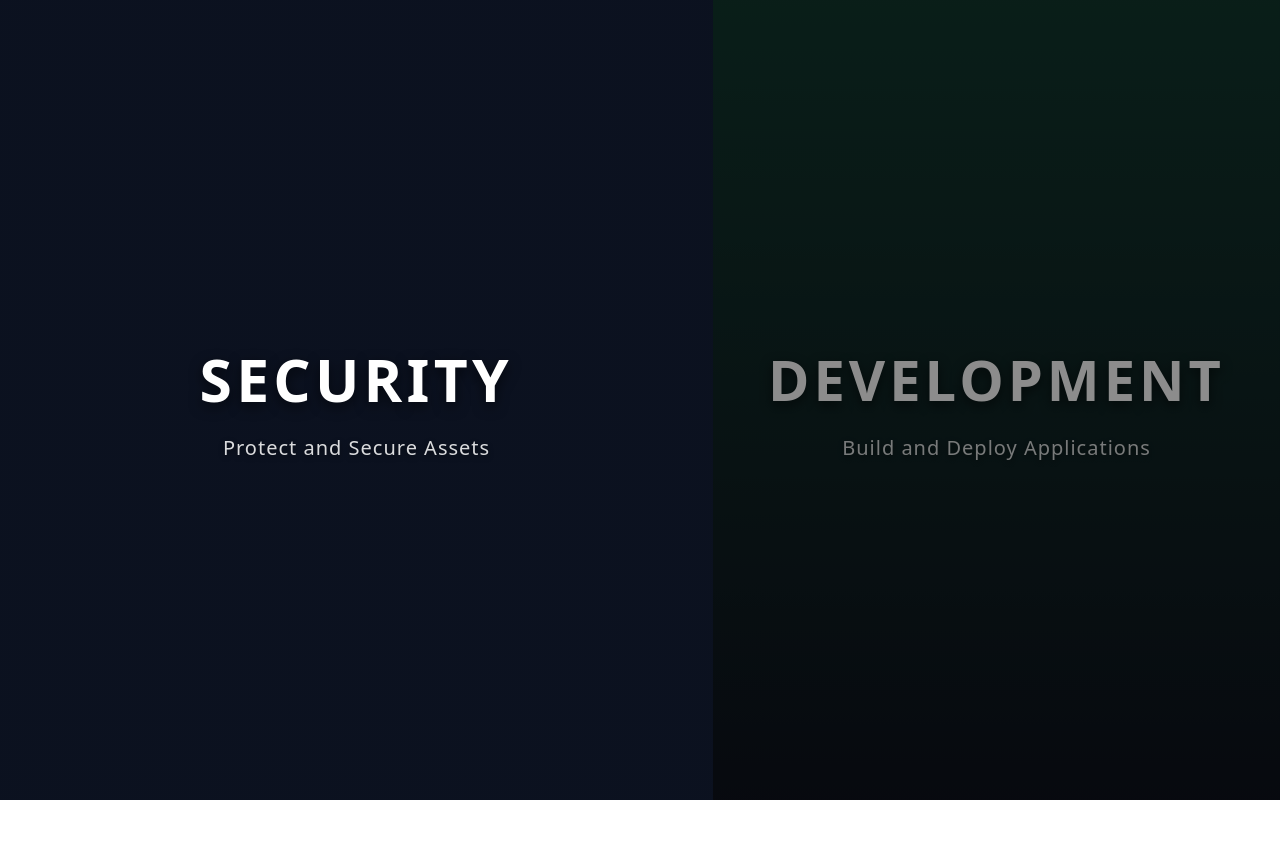
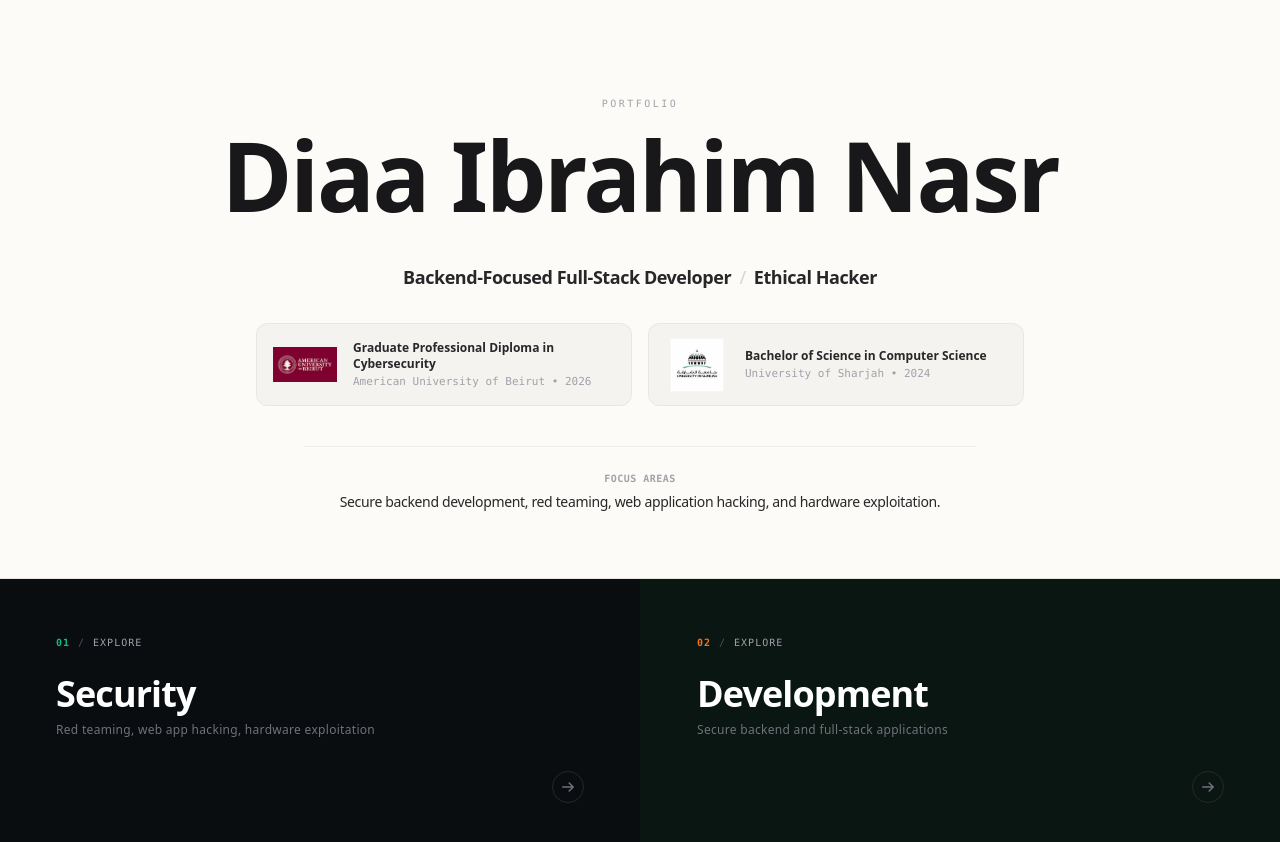
Before and after one commit to Diaa-I/portfolio, a React (Vite) app: page / in a window 1280 px wide. Shown: the top 842 px of the page. Before the commit the page ends 800 px from the top, so only its background shows below. Built offline with nearby package versions, Linux system fonts and the light colour scheme; no server answers.

Commit message:
Fixed the intro

```diff
--- a/src/App.css
+++ b/src/App.css
@@ -1,8 +1,8 @@
 #root{
   width: 100%;
   height: 100%;
-  background-color: #FAF9F6;
-  color: #333333;
+  /* background-color: #FAF9F6;
+  color: #333333; */
   overflow-x: hidden;
 }
 
@@ -11,7 +11,7 @@
   flex-direction: row;
   flex-wrap: nowrap;
   width: 100vw;
-  height: 100vh;
+  height: 35vh;
   overflow: hidden;
   margin: 0;
   padding: 0;
@@ -37,15 +37,14 @@
   transition: flex 0.5s cubic-bezier(0.25, 0.8, 0.25, 1), filter 0.4s ease;
 }
 
-
-.split-side.security {
+.security {
   background-image: linear-gradient(rgba(15, 23, 42, 0.75), rgba(15, 23, 42, 0.75));
   /* ,
                     url("https://unsplash.com"); */
 }
 
 
-.split-side.development {
+.development {
   background-image: linear-gradient(rgba(6, 78, 59, 0.75), rgba(15, 23, 42, 0.75));
   /* ,
                     url("https://unsplash.com"); */
--- a/src/App.jsx
+++ b/src/App.jsx
@@ -10,15 +10,142 @@ function App() {
     return <Development setPagedWanted={setPagedWanted} />;
   }
   return (
-    <div className="split-container">
-      <div className="split-side security" onClick={() => setPagedWanted("SEC")}>
-        <h1 className="split-title">Security</h1>
-        <p className="split-subtitle">Protect and Secure Assets</p>
+    <div class="min-h-screen bg-[#FDFBF7] flex flex-col justify-between font-sans selection:bg-zinc-200">
+      <div class="flex flex-col items-center justify-center text-center pt-24 pb-16 px-4 flex-grow">
+        <span class="text-[10px] tracking-[0.25em] uppercase text-zinc-400 font-mono mb-4">
+          Portfolio
+        </span>
+        <h1 class="text-7xl md:text-8xl font-black tracking-tight text-zinc-900 leading-[0.85] max-w-4xl mx-auto mb-10">
+          Diaa Ibrahim Nasr
+        </h1>
+        <p class="text-base md:text-lg font-bold text-zinc-800 tracking-tight mb-8">
+          Backend-Focused Full-Stack Developer{" "}
+          <span class="text-zinc-300 font-light mx-1">/</span> Ethical Hacker
+        </p>
+
+        <div class="grid grid-cols-1 md:grid-cols-2 gap-4 w-full max-w-3xl mx-auto mb-10">
+          <div class="flex items-center space-x-4 p-4 rounded-xl bg-zinc-900/[0.03] border border-zinc-900/5 text-left">
+            <div class="flex-shrink-0 w-16 h-12 flex items-center justify-center">
+              <img
+                src="/portfolio/aub-logo.png"
+                alt="American University of Beirut"
+                class="max-w-full max-h-full object-contain mix-blend-multiply"
+              />
+            </div>
+            <div class="leading-snug">
+              <p class="text-xs font-bold text-zinc-800">
+                Graduate Professional Diploma in Cybersecurity
+              </p>
+              <p class="text-[11px] font-mono text-zinc-400 mt-0.5">
+                American University of Beirut &bull; 2026
+              </p>
+            </div>
+          </div>
+
+          <div class="flex items-center space-x-4 p-4 rounded-xl bg-zinc-900/[0.03] border border-zinc-900/5 text-left">
+            <div class="flex-shrink-0 w-16 h-12 flex items-center justify-center">
+              <img
+                src="/portfolio/uni-sharjah-logo.png"
+                alt="University of Sharjah"
+                class="max-w-full max-h-full object-contain scale-110"
+              />
+            </div>
+            <div class="leading-snug">
+              <p class="text-xs font-bold text-zinc-800">
+                Bachelor of Science in Computer Science
+              </p>
+              <p class="text-[11px] font-mono text-zinc-400 mt-0.5">
+                University of Sharjah &bull; 2024
+              </p>
+            </div>
+          </div>
+        </div>
+
+        <div class="w-full max-w-2xl mx-auto px-4 border-t border-zinc-900/5 pt-6">
+          <p class="text-sm text-zinc-800 leading-relaxed font-medium tracking-tight">
+            <span class="font-extrabold uppercase text-[10px] tracking-wider text-zinc-400 block mb-1 font-mono">
+              Focus Areas
+            </span>
+            Secure backend development, red teaming, web application hacking,
+            and hardware exploitation.
+          </p>
+        </div>
       </div>
 
-      <div className="split-side development" onClick={() => setPagedWanted("DEV")}>
-        <h1 className="split-title">Development</h1>
-        <p className="split-subtitle">Build and Deploy Applications</p>
+      <div class="grid grid-cols-1 md:grid-cols-2 w-full border-t border-zinc-900/10">
+        <div
+          className="group relative bg-[#090D10] text-white p-10 md:p-14 flex flex-col justify-between items-start min-h-[280px] cursor-pointer transition-all duration-300 hover:bg-[#0E1419]"
+          onClick={() => setPagedWanted("SEC")}
+        >
+          <div>
+            <div class="text-[10px] font-mono tracking-widest text-emerald-500 uppercase mb-6 flex items-center">
+              <span class="font-bold">01</span>
+              <span class="mx-2 text-zinc-600">/</span>
+              <span class="text-zinc-400 group-hover:text-white transition-colors">
+                Explore
+              </span>
+            </div>
+            <h2 class="text-3xl md:text-4xl font-extrabold tracking-tight mb-2">
+              Security
+            </h2>
+            <p class="text-xs text-zinc-500 tracking-wide font-normal max-w-sm">
+              Red teaming, web app hacking, hardware exploitation
+            </p>
+          </div>
+          <div class="absolute bottom-10 right-10 md:bottom-14 md:right-14 w-8 h-8 rounded-full border border-zinc-800 flex items-center justify-center text-zinc-500 group-hover:border-white group-hover:text-white group-hover:translate-x-1 transition-all duration-300">
+            <svg
+              xmlns="http://w3.org"
+              class="h-3.5 w-3.5"
+              fill="none"
+              viewBox="0 0 24 24"
+              stroke="currentColor"
+            >
+              <path
+                stroke-linecap="round"
+                stroke-linejoin="round"
+                stroke-width="2.5"
+                d="M14 5l7 7m0 0l-7 7m7-7H3"
+              />
+            </svg>
+          </div>
+        </div>
+
+        <div
+          className="group relative bg-[#0A1612] text-white p-10 md:p-14 flex flex-col justify-between items-start min-h-[280px] cursor-pointer transition-all duration-300 hover:bg-[#0F221C] border-t md:border-t-0 md:border-l border-zinc-900/20"
+          onClick={() => setPagedWanted("DEV")}
+        >
+          <div>
+            <div class="text-[10px] font-mono tracking-widest text-orange-500 uppercase mb-6 flex items-center">
+              <span class="font-bold">02</span>
+              <span class="mx-2 text-zinc-600">/</span>
+              <span class="text-zinc-400 group-hover:text-white transition-colors">
+                Explore
+              </span>
+            </div>
+            <h2 class="text-3xl md:text-4xl font-extrabold tracking-tight mb-2">
+              Development
+            </h2>
+            <p class="text-xs text-zinc-500 tracking-wide font-normal max-w-sm">
+              Secure backend and full-stack applications
+            </p>
+          </div>
+          <div class="absolute bottom-10 right-10 md:bottom-14 md:right-14 w-8 h-8 rounded-full border border-zinc-800 flex items-center justify-center text-zinc-500 group-hover:border-white group-hover:text-white group-hover:translate-x-1 transition-all duration-300">
+            <svg
+              xmlns="http://w3.org"
+              class="h-3.5 w-3.5"
+              fill="none"
+              viewBox="0 0 24 24"
+              stroke="currentColor"
+            >
+              <path
+                stroke-linecap="round"
+                stroke-linejoin="round"
+                stroke-width="2.5"
+                d="M14 5l7 7m0 0l-7 7m7-7H3"
+              />
+            </svg>
+          </div>
+        </div>
       </div>
     </div>
   );
--- /dev/null
+++ b/src/Components/First/CV.jsx
@@ -0,0 +1,12 @@
+import MeData from "../../../data/me.data";
+import cv from "../../assets/CV.pdf"
+
+export default function CV() {
+  return (
+    <>
+      <a href={cv} download="CV.pdf">
+        <div className=" bg-[url(/src/assets/image.png)] bg-cover xl:w-[35rem] xl:h-[35rem] xl:hover:cursor-pointer xl:hover:scale-110 place-self-center w-[23rem] h-[30rem]" />
+      </a>
+    </>
+  );
+}
--- a/src/Components/First/Start.jsx
+++ /dev/null
@@ -1,30 +0,0 @@
-import MeData from "../../../data/me.data";
-import cv from "../../assets/CV.pdf"
-
-export default function Start() {
-  return (
-    <>
-      <div className="lg:flex lg:items-center lg:justify-center flex-col lg:w-[50vw] lg:text-left w-[100%] text-center">
-        <h1 className="mb-6 text-4xl font-extrabold leading-none tracking-tight md:text-5xl xl:text-7xl text-[#333333]">
-          Diaa Ibrahim Nasr
-        </h1>
-        {/* Onclick move to Education */}
-        <h2 className="mb-6 text-l font-bold leading-none tracking-tight text-[#333333] md:text-2xl xl:text-3xl ">
-          Backend-Focused Full-Stack Developer / Ethical Hacker
-        </h2>
-        <p className="mb-6 flex-wrap xl:w-[32rem] text-xl text-[#333333]/[0.8] font-semibold ">
-          Backend-Focused Full-Stack Developer and Ethical Hacker building secure applications in Python, Node.js, and PHP. Currently a Hardware Security Research Assistant at the University of Sharjah analyzing hardware-software vulnerabilities, while independently training in offensive hacking labs.
-        </p>
-        <p className="mb-6 flex-wrap xl:w-[32rem] text-xl text-[#333333]/[0.8] font-semibold">
-          Education: Bachelor of Science in Computer Science from the University of Sharjah (2024), followed by a Graduate Professional Diploma in Cybersecurity from the American University of Beirut (2026).
-        </p>
-        <ul className="mb-6 flex-wrap xl:w-[32rem] text-[#333333]/[0.8] font-semibold text-xl">
-          Focus areas: Secure backend development, red teaming, web application hacking, and hardware exploitation.
-        </ul>
-      </div>
-      <a href={cv} download="CV.pdf">
-        <div className=" bg-[url(/src/assets/image.png)] bg-cover xl:w-[35rem] xl:h-[35rem] xl:hover:cursor-pointer xl:hover:scale-110 place-self-center w-[23rem] h-[30rem]" />
-      </a>
-    </>
-  );
-}
--- a/src/Development.jsx
+++ b/src/Development.jsx
@@ -1,4 +1,4 @@
-import Start from "./Components/First/Start";
+import CV from "./Components/First/CV";
 import Projects from "./Components/Projects/Projects";
 import Languages from "./Components/Languages/Languages";
 import WorkExperience from "./Components/WorkExperience/WorkExperience";
@@ -24,10 +24,10 @@ export default function Development({ setPagedWanted }) {
     document.getElementById(`contactMe`).scrollIntoView();
   const ThreeDMeGoTo = () => document.getElementById(`3D`).scrollIntoView();
   const navList = [
-    { name: "Me", action: meGoTo },
     { name: "Projects", action: projectsGoTo },
     { name: "Languages", action: languagesGoTo },
     { name: "Work Experience", action: WorkExperienceGoTo },
+    { name: "CV", action: meGoTo },
     { name: "Contact Me", action: contactMeGoTo },
     // { name: "3D", action: ThreeDMeGoTo },
   ];
@@ -40,15 +40,6 @@ export default function Development({ setPagedWanted }) {
     <>
       <div className="overflow-hidden">
         <Nav setPagedWanted={setPagedWanted} navList={navList} page={"DEV"} />
-      </div>
-      <div
-        className={
-          defaultCssClasses +
-          " lg:flex-row lg:h-auto lg:text-left my-0 flex-col py-12 lg:py-20"
-        }
-        id="Me"
-      >
-        <Start />
       </div>
       <div
         className={
@@ -103,7 +94,15 @@ export default function Development({ setPagedWanted }) {
           </div>
         </>
       )}
-
+      <div
+        className={
+          defaultCssClasses +
+          " lg:flex-row lg:h-auto lg:text-left my-0 flex-col py-12 lg:py-20"
+        }
+        id="Me"
+      >
+        <CV />
+      </div>
       <hr></hr>
       <div className={defaultCssClasses + " justify-center"} id="contactMe">
         <p className="p-5 lg:text-2xl text-xl ">
```
Also changed, not shown: public/aub-logo.png (added), public/uni-sharjah-logo.png (added).
